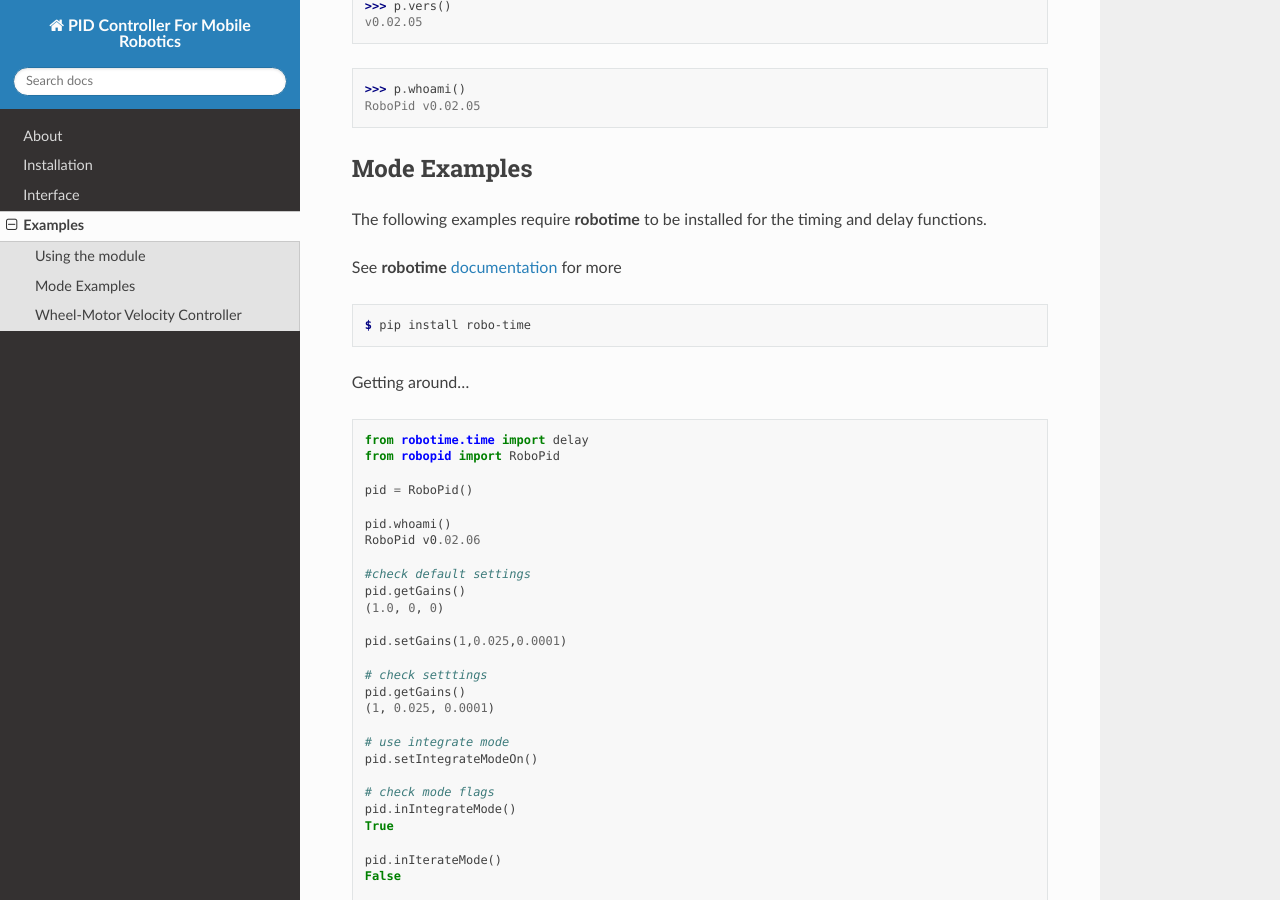
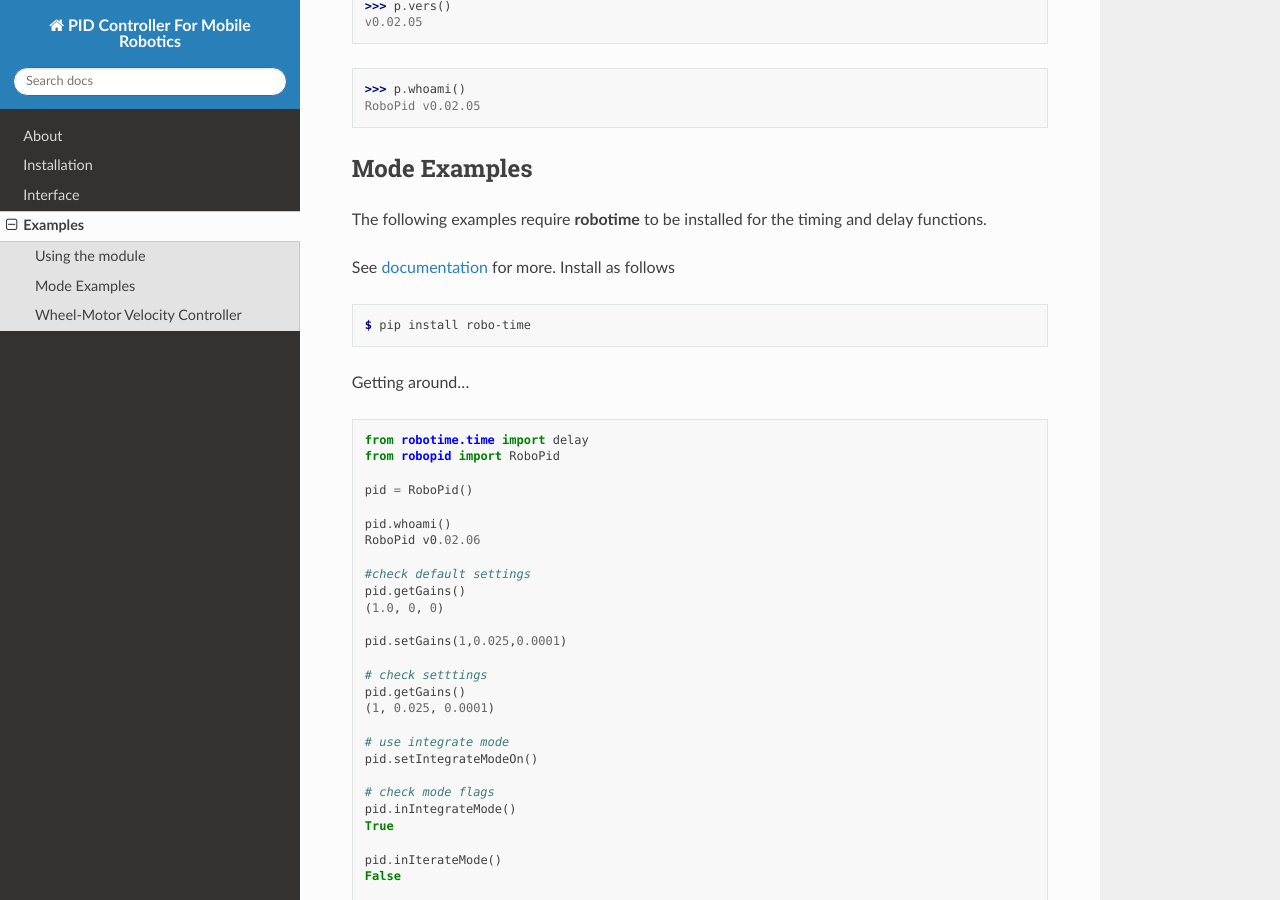
Before and after one commit to mkner/robo-pid, a Sphinx documentation site: the page built from docs/examples.rst, in a window 1280 px wide and 900 px high, scrolled down 678 px. Built offline with Sphinx 7.4.7 and the Read the Docs theme 2.0.0, drawn with Linux system fonts in a browser that asks for light colours.

Commit message:
Update examples.rst

```diff
--- a/docs/examples.rst
+++ b/docs/examples.rst
@@ -31,11 +31,11 @@ RoboPid v0.02.05
 
 Mode Examples
 *************
-
 The following examples require **robotime**
 to be installed for the timing and delay functions.
 
-See **robotime** `documentation <https://robo-time.readthedocs.io/en/latest/>`_ for more
+See `documentation <https://robo-time.readthedocs.io/en/latest/>`_ for more.
+Install as follows
 
 .. code-block:: console
 
```
